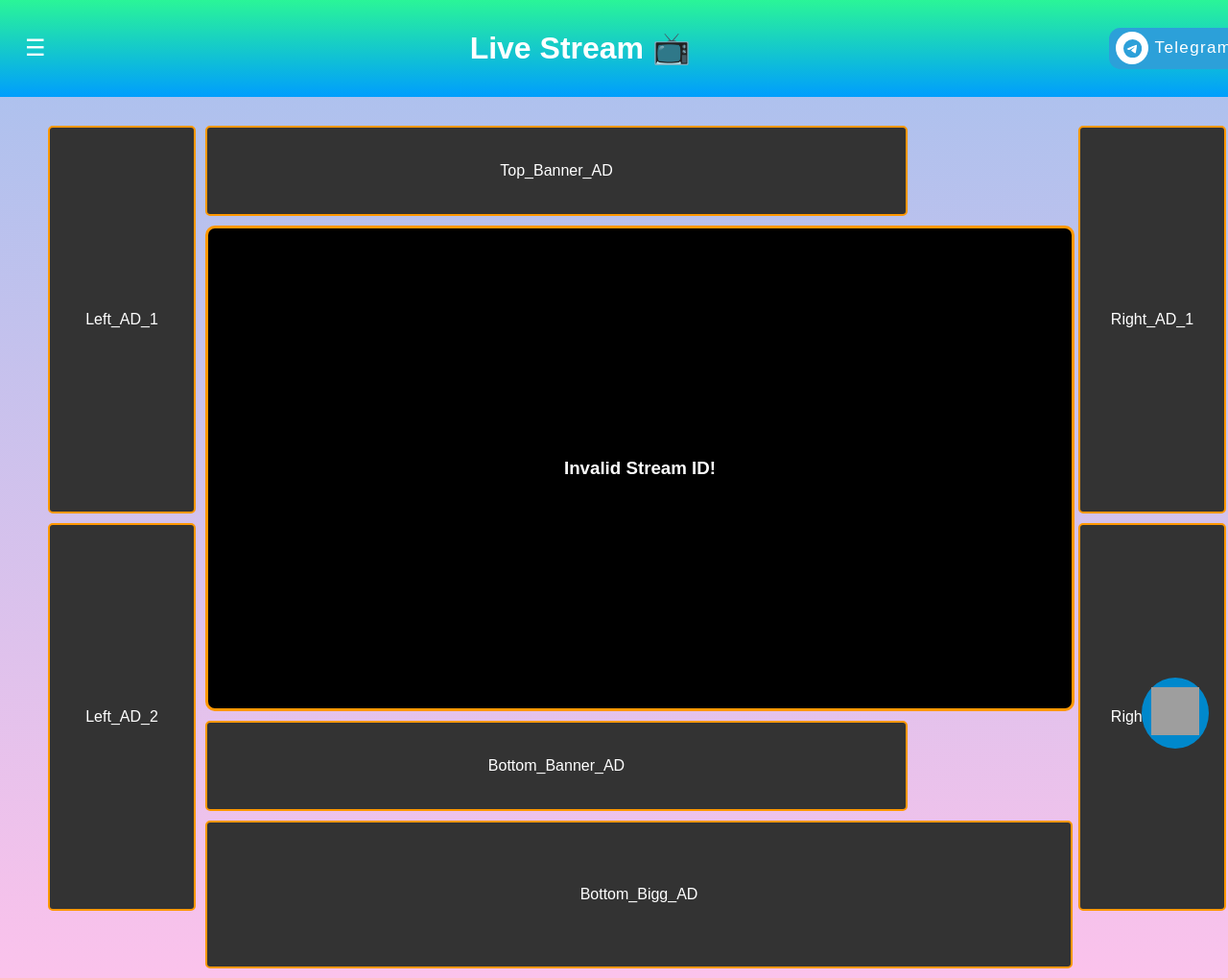
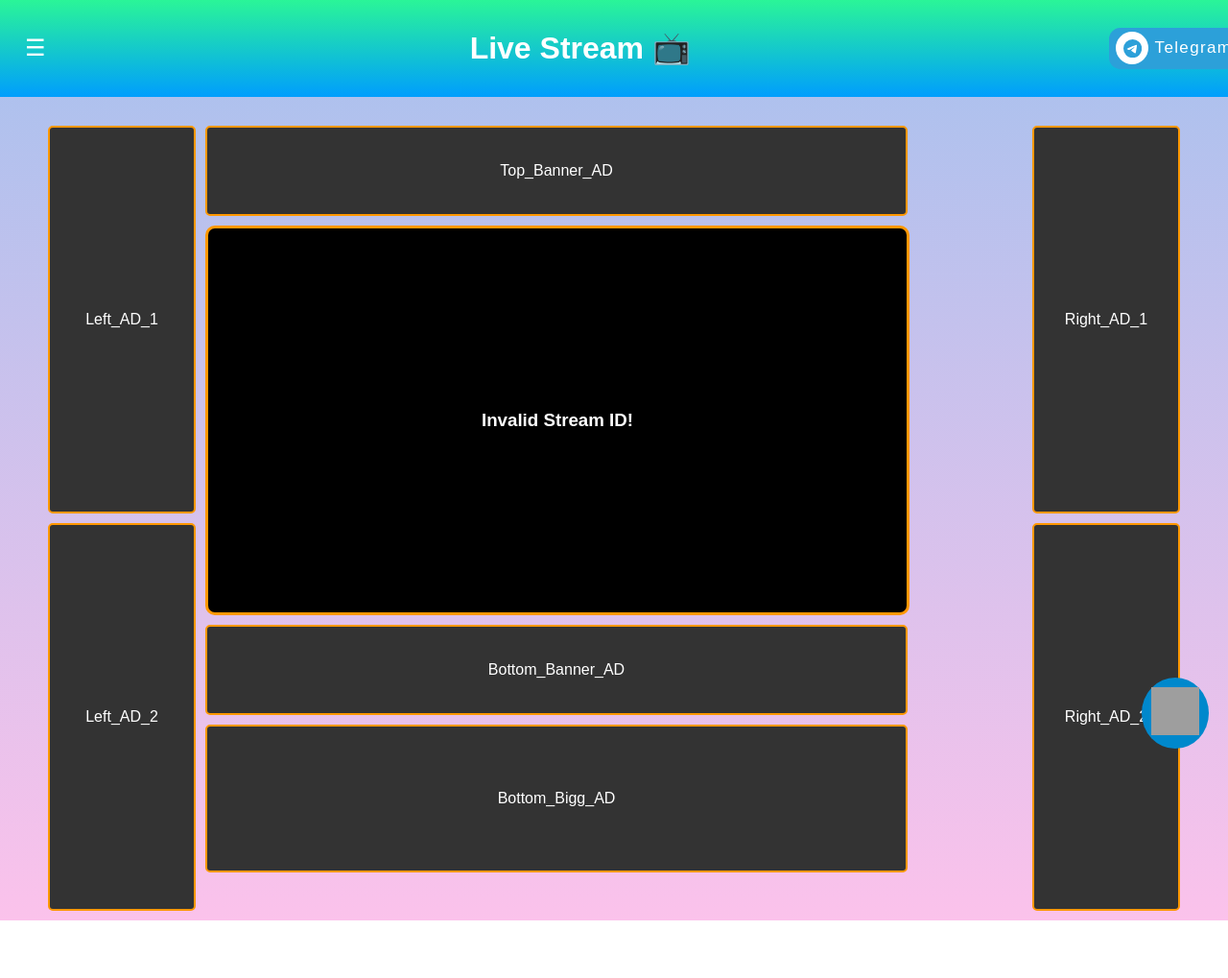
Before and after one commit to Sp0rts-live/Testing, a plain HTML site: page try/player.html in a window 1280 px wide. Shown: the top 1019 px of the page at 96% size. After the commit the page ends 959 px from the top, so only its background shows below. Drawn offline with nearby package versions, Linux system fonts and the light colour scheme; grey boxes are pictures that could not be loaded.

Commit message:
Update styles.css

```diff
--- a/try/styles.css
+++ b/try/styles.css
@@ -210,7 +210,7 @@ body {
 }
 
 .bottom-bigg-ad {
-    width: 900px;
+    width: 728px;
     height: 150px;
     background: #333;
     color: white;
@@ -225,8 +225,8 @@ body {
 #player-container {
     border: 3px solid #ff9800;
     border-radius: 10px;
-    width: 100%;
-    height: 500px;
+    width: 728px;
+    height: 400px;
     background: black;
     display: flex;
     align-items: center;
```
